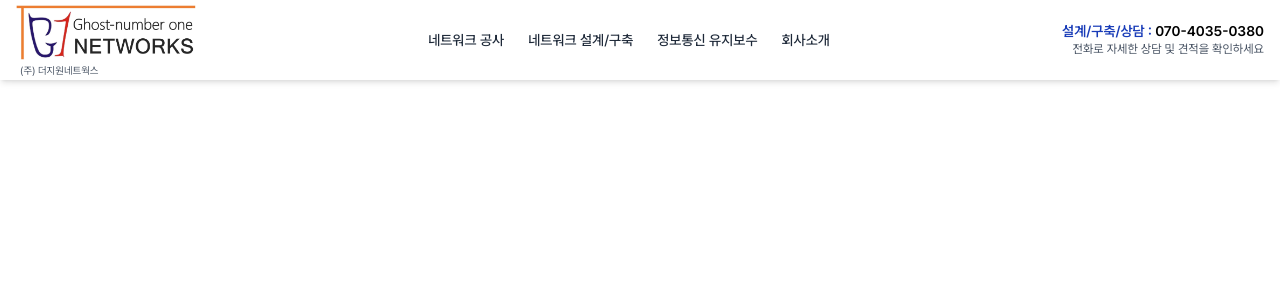
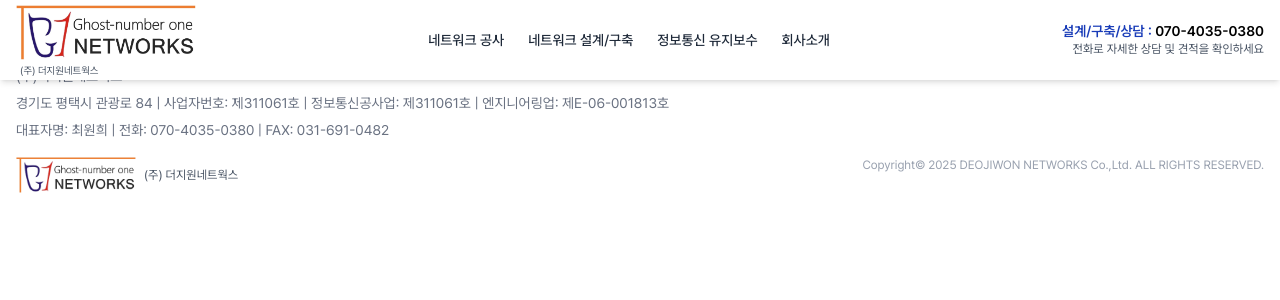
Before and after one commit to heo-it/deojiwon-web, a Next.js app: page / in a window 1280 px wide. Shown: the top 300 px of the page. Built offline with nearby package versions, Linux system fonts and the light colour scheme.

Commit message:
feat: 푸터 컴포넌트 추가

```diff
--- a/app/layout.tsx
+++ b/app/layout.tsx
@@ -3,6 +3,7 @@ import "./globals.css";
 
 import localFont from "next/font/local";
 import Header from "../components/Header";
+import Footer from "../components/Footer";
 
 const pretendard = localFont({
   src: "../assets/fonts/PretendardVariable.woff2",
@@ -20,6 +21,7 @@ export default function RootLayout({
       <body>
         <Header />
         {children}
+        <Footer />
       </body>
     </html>
   );
--- /dev/null
+++ b/components/Footer.tsx
@@ -0,0 +1,36 @@
+import Image from "next/image";
+
+export default function Footer() {
+  return (
+    <footer className="bg-white border-t text-sm text-gray-500">
+      <div className="max-w-screen-xl mx-auto px-4 py-10 space-y-4 text-left">
+        {/* 회사 정보 */}
+        <div className="space-y-1 leading-relaxed">
+          <p>(주)더지원네트웍스</p>
+          <p>
+            경기도 평택시 관광로 84 | 사업자번호: 제311061호 | 정보통신공사업:
+            제311061호 | 엔지니어링업: 제E-06-001813호
+          </p>
+          <p>대표자명: 최원희 | 전화: 070-4035-0380 | FAX: 031-691-0482</p>
+        </div>
+
+        {/* 로고 + 저작권 */}
+        <div className="flex flex-col items-start md:flex-row md:justify-between">
+          <div className="flex items-center gap-2">
+            <Image
+              src="/logo.png"
+              alt="더지원네트웍스 로고"
+              width={120}
+              height={40}
+              className="object-contain"
+            />
+            <span className="text-xs text-gray-600">(주) 더지원네트웍스</span>
+          </div>
+          <p className="text-xs text-gray-400 mt-4 md:mt-0">
+            Copyright© 2025 DEOJIWON NETWORKS Co.,Ltd. ALL RIGHTS RESERVED.
+          </p>
+        </div>
+      </div>
+    </footer>
+  );
+}
```
